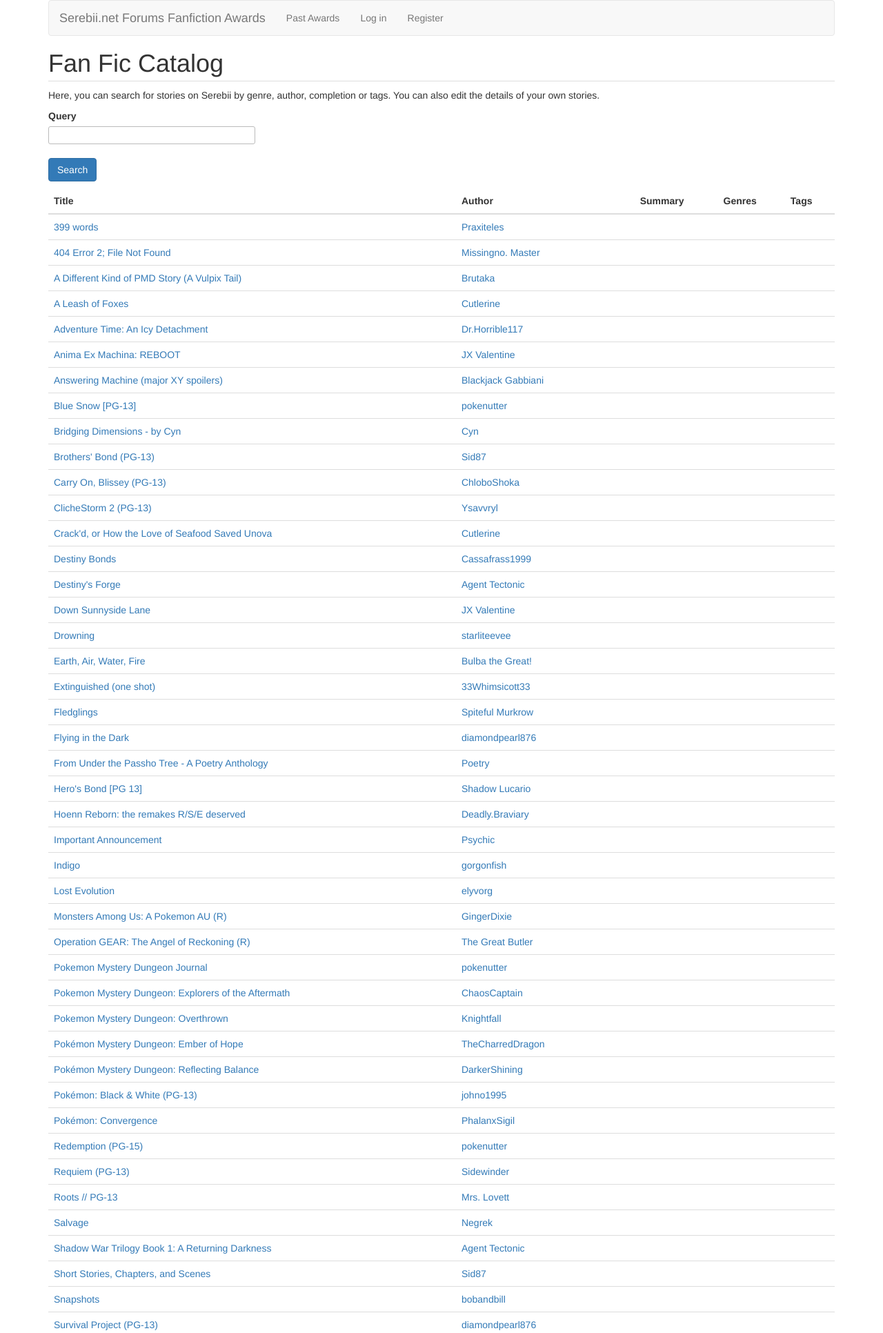
After one commit to antialiasis/thousandroads-companion, a Django app: page /catalog/ in a window 1280 px wide. The commit adds this page. Shown: the top 1932 px of the page at 69% size. Run offline with Django 3.2, Linux system fonts and the light colour scheme; data comes from the database, SQL or seed files in the repository; data that the repository does not hold is empty; some libraries are stand-ins or nearby versions.

Commit message:
Rudimentary catalog functionality.

```diff
--- a/awards/templates/base.html
+++ b/awards/templates/base.html
@@ -192,6 +192,10 @@ blockquote.detail {
     cursor:pointer;
 }
 
+.genres {
+    font-style:italic;
+}
+
 @media(min-width:767px) {
     .nomination-list {
         max-width:60%;
--- a/serebii/admin.py
+++ b/serebii/admin.py
@@ -1,7 +1,7 @@
 from django.utils.translation import ugettext_lazy as _
 from django.contrib import admin
 from django.contrib.auth.admin import UserAdmin
-from serebii.models import User, Member, Fic
+from serebii.models import User, Member, Fic, Genre
 from awards.models import verify_current
 
 
@@ -43,3 +43,4 @@ class MemberAdmin(admin.ModelAdmin):
 admin.site.register(User, SerebiiUserAdmin)
 admin.site.register(Member, MemberAdmin)
 admin.site.register(Fic)
+admin.site.register(Genre)
--- a/serebii/forms.py
+++ b/serebii/forms.py
@@ -4,10 +4,12 @@ from django import forms
 from django.core.exceptions import ValidationError
 from django.contrib.auth import authenticate
 from django.contrib.auth.forms import UserCreationForm
+from django.db.models import Q
 from django.urls import reverse
 from django.utils.crypto import get_random_string
 from django.utils.html import format_html, mark_safe
-from serebii.models import Member, User, MemberPage
+from django.utils.text import slugify
+from serebii.models import Member, User, MemberPage, Fic
 from awards.models import Phase
 
 
@@ -37,6 +39,37 @@ class SerebiiLinkField(forms.CharField):
         if not isinstance(value, self.page_class):
             return ''
         return value.get_url()
+
+
+class CatalogSearchForm(forms.Form):
+    query = forms.CharField()
+
+    def get_results(self):
+        if self.is_valid():
+            query = self.cleaned_data['query']
+            return Fic.objects.filter(Q(tags__tag__icontains=query) | Q(title__icontains=query) | Q(summary__icontains=query))
+        return []
+
+
+class CatalogFicForm(forms.ModelForm):
+    tags = forms.CharField()
+
+    class Meta:
+        model = Fic
+        fields = ('summary', 'genres', 'completed')
+
+    def __init__(self, *args, **kwargs):
+        super().__init__(*args, **kwargs)
+        if self.instance.pk:
+            self.fields['tags'].initial = ', '.join([tag.tag for tag in self.instance.tags.all()])
+
+    def clean_tags(self):
+        return [slugify(tag) for tag in self.cleaned_data['tags'].split(',')]
+
+    def save(self, commit=True):
+        self.instance._tags = self.cleaned_data['tags']
+        return super().save(commit)
+
 
 
 class RegisterForm(UserCreationForm):
--- a/serebii/models.py
+++ b/serebii/models.py
@@ -260,6 +260,15 @@ class User(AbstractUser):
         self.save()
 
 
+class Genre(models.Model):
+    """A fic genre."""
+    name = models.CharField(max_length=50)
+    slug = models.SlugField(unique=True)
+
+    def __str__(self):
+        return self.name
+
+
 class FicQuerySet(models.QuerySet):
     def nominated_in_year(self, year):
         return self.filter(nominations__year=year).distinct()
@@ -283,10 +292,15 @@ class Fic(SerebiiObject, models.Model):
     thread_id = models.PositiveIntegerField()
     post_id = models.PositiveIntegerField(blank=True, null=True)
     posted_date = models.DateTimeField()
+    summary = models.TextField(blank=True)
+    genres = models.ManyToManyField(Genre, blank=True, related_name='fics')
+    completed = models.BooleanField(default=False)
+    related_fics = models.ManyToManyField('self', blank=True)
 
     objects = FicManager()
 
     _authors = []
+    _tags = []
 
     class Meta:
         unique_together = ['thread_id', 'post_id']
@@ -340,6 +354,11 @@ class Fic(SerebiiObject, models.Model):
             # works for now.
             existing_authors = self.authors.all()
             self.authors.add(*[author for author in self._authors if author not in existing_authors])
+        if self._tags:
+            FicTag.objects.filter(~Q(tag__in=self._tags), fic=self).delete()
+            for tag in self._tags:
+                if not FicTag.objects.filter(fic=self, tag=tag).exists():
+                    FicTag.objects.create(fic=self, tag=tag)
 
 
 class FicPage(SerebiiPage):
@@ -491,6 +510,16 @@ class FicPage(SerebiiPage):
         return self.object
 
 
+class FicTag(models.Model):
+    """A tag for a fic."""
+
+    tag = models.CharField(max_length=50, db_index=True)
+    fic = models.ForeignKey(Fic, related_name='tags', on_delete=models.CASCADE)
+
+    def __unicode__(self):
+        return self.tag
+
+
 class Post(object):
     def __init__(self, page, post_soup):
         self.page = page
--- /dev/null
+++ b/serebii/templates/catalog.html
@@ -0,0 +1,17 @@
+{% extends "base.html" %}
+{% block title %}Fan Fic Catalog{% endblock %}
+
+{% block active_catalog %} class="active"{% endblock %}
+
+{% block content %}
+<h1>Fan Fic Catalog</h1>
+
+<p>Here, you can search for stories on Serebii by genre, author, completion or tags. You can also edit the details of your own stories.</p>
+
+<form action="{% url 'catalog_search' %}" method="get">
+{% include "form.html" %}
+<p><button type="submit" class="btn btn-primary">Search</button></p>
+</form>
+
+{% include "catalog_fic_table.html" %}
+{% endblock %}
--- /dev/null
+++ b/serebii/templates/catalog_fic_table.html
@@ -0,0 +1,22 @@
+<table class="table">
+<thead>
+<tr>
+<th>Title</th>
+<th>Author</th>
+<th>Summary</th>
+<th>Genres</th>
+<th>Tags</th>
+</tr>
+</thead>
+<tbody>
+{% for fic in fics %}
+<tr>
+<td><a href="{% url 'catalog_fic' pk=fic.pk %}">{{fic.title}}</a></td>
+<td>{% for author in fic.authors.all %}{% if not forloop.first %}{% if forloop.last %} and {% else %}, {% endif %}{% endif %}<a href="{% url 'catalog_author' member=author.user_id %}">{{author.username}}</a>{% endfor %}</td>
+<td>{{fic.summary}}</td>
+<td>{% for genre in fic.genres.all %}{% if not forloop.first %}{% if forloop.last %} and {% else %}, {% endif %}{% endif %}<a href="{% url 'catalog_genre' slug=genre.slug %}">{{genre.name}}</a>{% endfor %}</td>
+<td>{% for tag in fic.tags.all %}{% if not forloop.first %}, {% endif %}<a href="{% url 'catalog_tag' tag=tag.tag %}">{{tag.tag}}</a>{% endfor %}</td>
+</tr>
+{% endfor %}
+</tbody>
+</table>
--- a/serebii/views.py
+++ b/serebii/views.py
@@ -3,8 +3,9 @@ from django.shortcuts import redirect, render
 from django.core.exceptions import ValidationError
 from django.http import HttpResponse
 from django.views.generic.base import View
-from django.views.generic.detail import SingleObjectMixin
-from django.views.generic.edit import FormView, CreateView, UpdateView
+from django.views.generic.list import ListView
+from django.views.generic.detail import SingleObjectMixin, DetailView
+from django.views.generic.edit import FormMixin, FormView, CreateView, UpdateView
 from django.urls import reverse, reverse_lazy
 from django.utils.decorators import method_decorator
 from django.contrib import messages
@@ -12,8 +13,8 @@ from django.contrib.auth import authenticate, login, logout, update_session_auth
 from django.contrib.auth.decorators import login_required
 from django.contrib.auth.forms import AuthenticationForm
 from awards.models import verify_current, Phase, CURRENT_YEAR
-from serebii.models import User, Member, Fic
-from serebii.forms import VerificationForm, RegisterForm, UserInfoForm, UserLookupForm, PasswordResetForm
+from serebii.models import User, Member, Fic, Genre
+from serebii.forms import VerificationForm, RegisterForm, UserInfoForm, UserLookupForm, PasswordResetForm, CatalogSearchForm, CatalogFicForm
 
 
 class UnverifiedUserMiddleware:
@@ -61,6 +62,75 @@ class LoginRequiredMixin(object):
     @method_decorator(login_required)
     def dispatch(self, *args, **kwargs):
         return super(LoginRequiredMixin, self).dispatch(*args, **kwargs)
+
+
+class CatalogView(ListView):
+    template_name = "catalog.html"
+    context_object_name = "fics"
+
+    def get_queryset(self):
+        return Fic.objects.order_by('title')
+
+    def get_context_data(self, **kwargs):
+        return super().get_context_data(form=CatalogSearchForm())
+
+
+class CatalogGenreView(DetailView):
+    template_name = "catalog_genre.html"
+    model = Genre
+
+    def get_context_data(self, **kwargs):
+        return super().get_context_data(fics=self.object.fics.order_by('title'), **kwargs)
+
+
+class CatalogTagView(ListView):
+    template_name = "catalog_tag.html"
+    context_object_name = "fics"
+
+    def get_queryset(self):
+        return Fic.objects.filter(tags__tag=self.kwargs.get('tag'))
+
+    def get_context_data(self, **kwargs):
+        return super().get_context_data(tag=self.kwargs.get('tag'), **kwargs)
+
+
+class CatalogAuthorView(DetailView):
+    template_name = "catalog_author.html"
+    model = Member
+
+    def get_object(self):
+        return Member.objects.get(user_id=self.kwargs.get('member'))
+
+    def get_context_data(self, **kwargs):
+        return super().get_context_data(fics=self.object.fics.order_by('title'), **kwargs)
+
+
+class CatalogFicView(UpdateView):
+    template_name = "catalog_fic.html"
+    model = Fic
+    form_class = CatalogFicForm
+
+    def form_valid(self, form):
+        messages.success(self.request, u"Successfully updated fic information.")
+        return super().form_valid(form)
+
+    def get_success_url(self):
+        return reverse('catalog_fic', kwargs={'pk': self.object.pk})
+
+
+class CatalogSearchView(ListView):
+    template_name = "catalog_search.html"
+    context_object_name = "fics"
+
+    def get(self, request, *args, **kwargs):
+        self.form = CatalogSearchForm(request.GET)
+        return super().get(request, *args, **kwargs)
+
+    def get_queryset(self):
+        return self.form.get_results()
+
+    def get_context_data(self, **kwargs):
+        return super().get_context_data(form=self.form, **kwargs)
 
 
 class RegisterView(CreateView):
--- a/sppfawards/urls.py
+++ b/sppfawards/urls.py
@@ -2,7 +2,7 @@ from django.conf.urls import url
 from django.urls import reverse_lazy
 from django.views.generic.base import TemplateView
 from django.contrib.auth.views import LoginView, LogoutView
-from serebii.views import VerificationView, RegisterView, EditUserInfoView, SerebiiObjectLookupView, PasswordResetLookupView, PasswordResetView
+from serebii.views import VerificationView, RegisterView, EditUserInfoView, SerebiiObjectLookupView, PasswordResetLookupView, PasswordResetView, CatalogView, CatalogAuthorView, CatalogFicView, CatalogSearchView, CatalogGenreView, CatalogTagView
 from awards.views import NominationView, NominationLookupView, AllNominationsView, UserNominationsView, AdminNominationView, VotingView, VotingStatsView, ResultsView, PastAwardsView
 from serebii.models import Member, Fic
 
@@ -12,6 +12,12 @@ admin.autodiscover()
 urlpatterns = [
     # Examples:
     url(r'^$', TemplateView.as_view(template_name='home.html'), name='home'),
+    url(r'^catalog/$', CatalogView.as_view(), name='catalog'),
+    url(r'^catalog/author/(?P<member>\d+)/$', CatalogAuthorView.as_view(), name='catalog_author'),
+    url(r'^catalog/fic/(?P<pk>\d+)/$', CatalogFicView.as_view(), name='catalog_fic'),
+    url(r'^catalog/search/$', CatalogSearchView.as_view(), name='catalog_search'),
+    url(r'^catalog/genre/(?P<slug>[\w-]+)/$', CatalogGenreView.as_view(), name='catalog_genre'),
+    url(r'^catalog/tag/(?P<tag>[\w-]+)/$', CatalogTagView.as_view(), name='catalog_tag'),
     url(r'^login/$', LoginView.as_view(template_name='login.html'), name='login'),
     url(r'^reset_password/$', PasswordResetLookupView.as_view(), name='reset_password'),
     url(r'^reset_password/user/(?P<pk>\d+)/$', PasswordResetView.as_view(), name='reset_password'),
```
Also changed, not shown: serebii/templates/catalog_author.html (added, +10 -0 lines), serebii/templates/catalog_fic.html (added, +26 -0 lines), serebii/templates/catalog_genre.html (added, +10 -0 lines), serebii/templates/catalog_search.html (added, +17 -0 lines), serebii/templates/catalog_tag.html (added, +10 -0 lines), awards/migrations/0014_auto_20181029_0044.py (added), serebii/migrations/0008_auto_20181029_0044.py (added), serebii/migrations/0009_fic_completed.py (added), serebii/migrations/0010_auto_20181230_0313.py (added).
